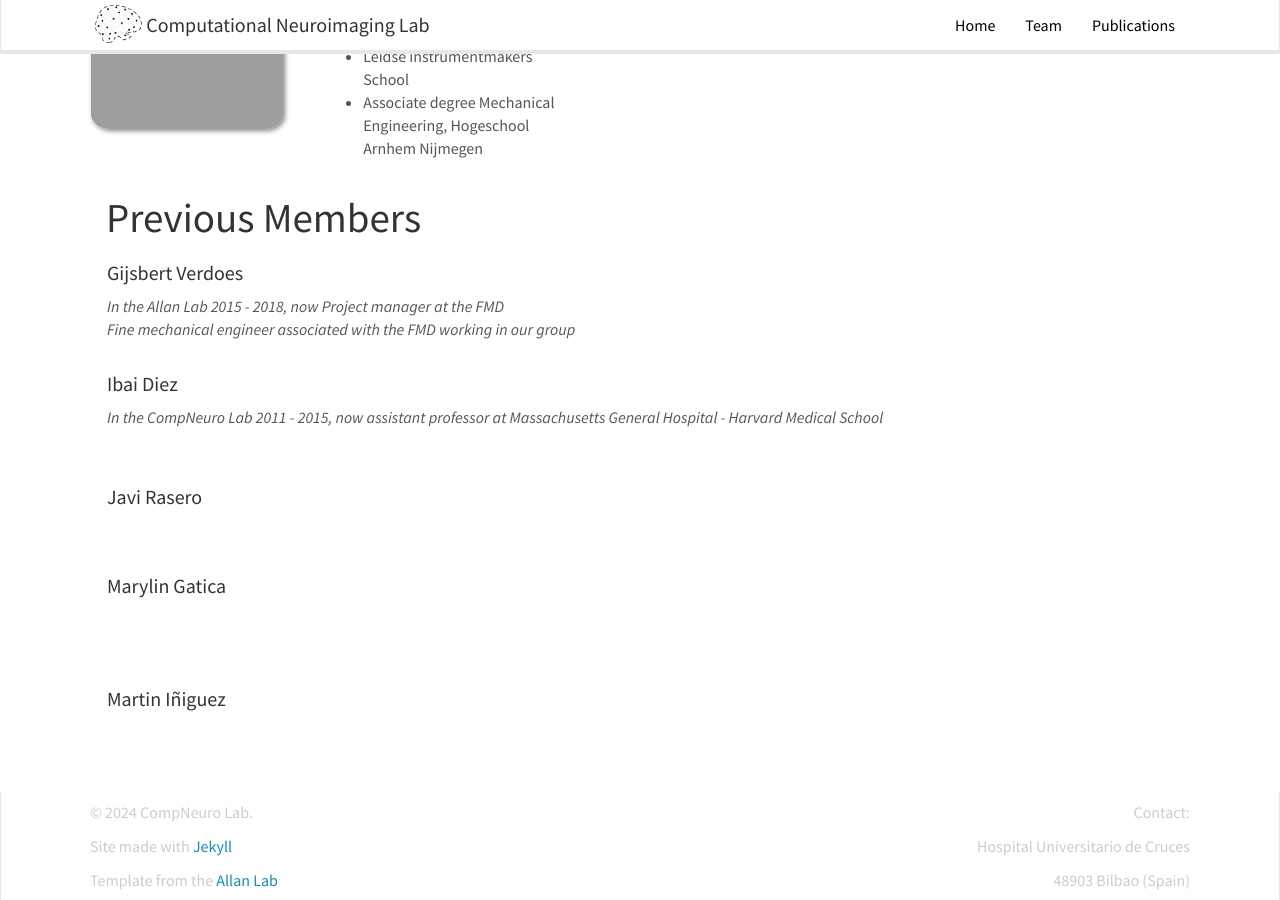
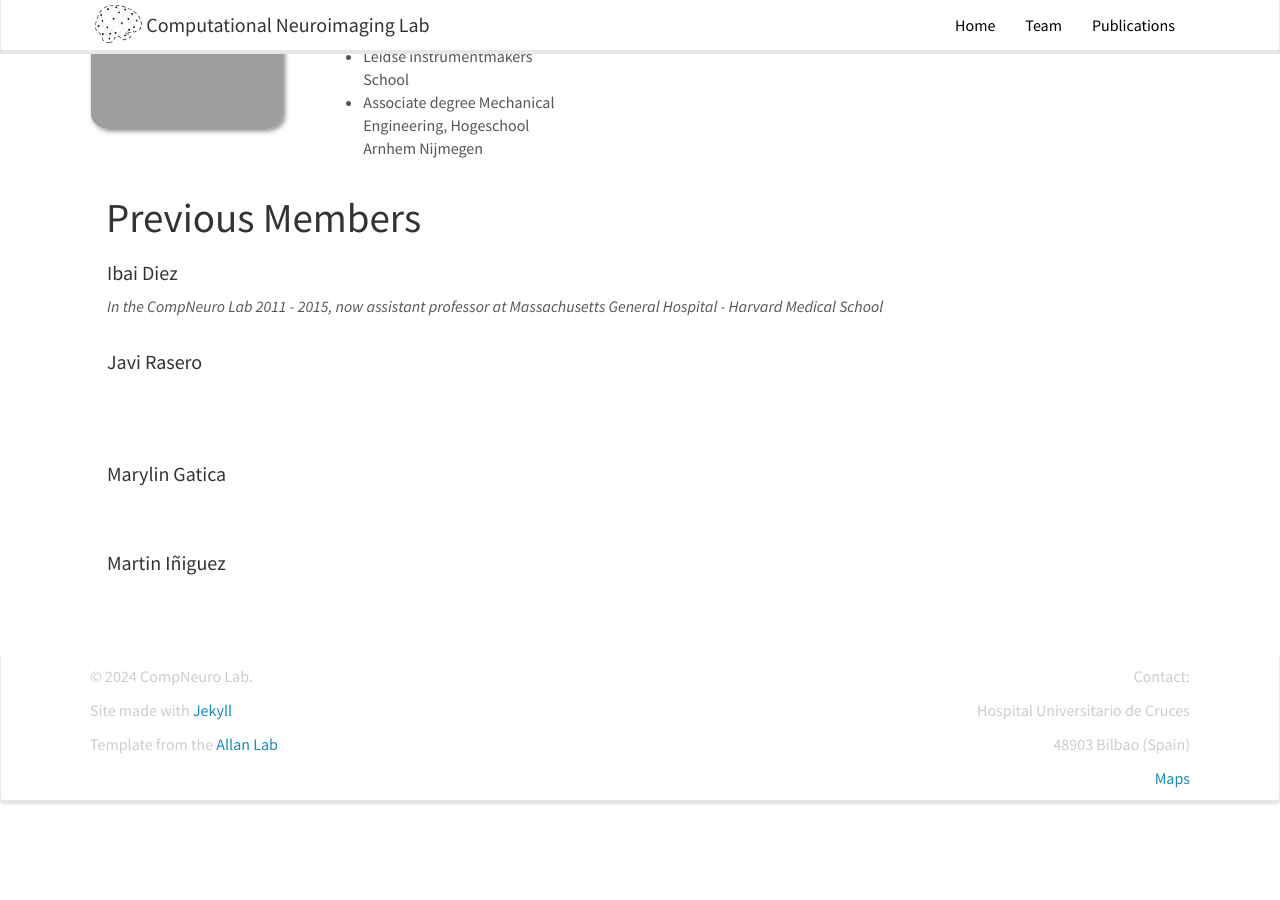
Before and after one commit to itellaetxe/compneurobilbao_website, a Jekyll site: the page built from _pages/team.md, in a window 1280 px wide and 900 px high, scrolled down 1908 px. Built offline with Jekyll 4.4.1, drawn with Linux system fonts in a browser that asks for light colours; nearby versions of some CDN libraries; after the commit the page ends 2734 px from its top, so only the background shows below that.

Commit message:
Update previous_members.yml

```diff
--- a/_data/previous_members.yml
+++ b/_data/previous_members.yml
@@ -1,13 +1,3 @@
-- name: Gijsbert Verdoes
-  duration: In the Allan Lab 2015 - 2018, now Project manager at the FMD
-  info: Fine mechanical engineer associated with the FMD working in our group
-  email: verdoes@fmd.physics.leidenuniv.nl
-  number_educ: 1
-  education1: Leidse instrumentmakers School
-  education2:
-  education3:
-  education4:
-
 - name: Ibai Diez
   duration: In the CompNeuro Lab 2011 - 2015, now assistant professor at Massachusetts General Hospital - Harvard Medical School
   info:
```
